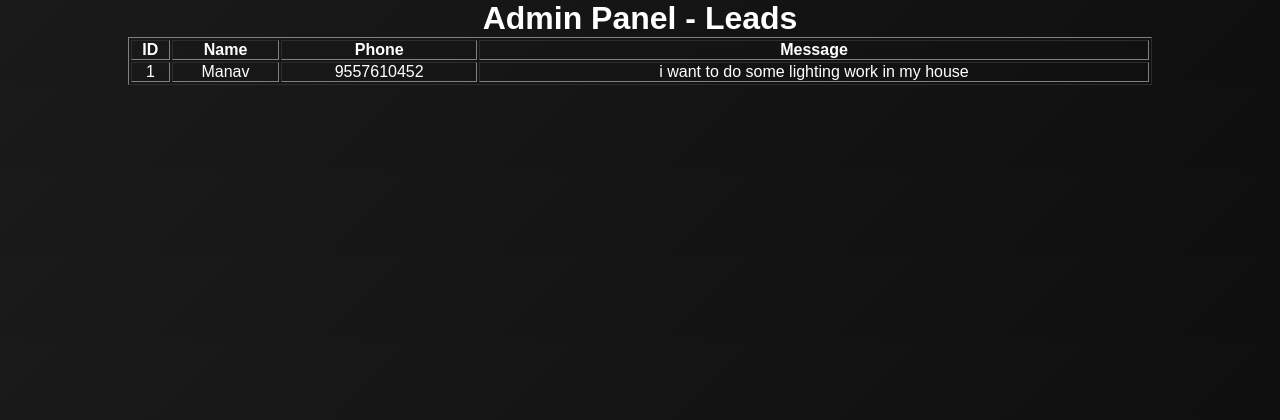
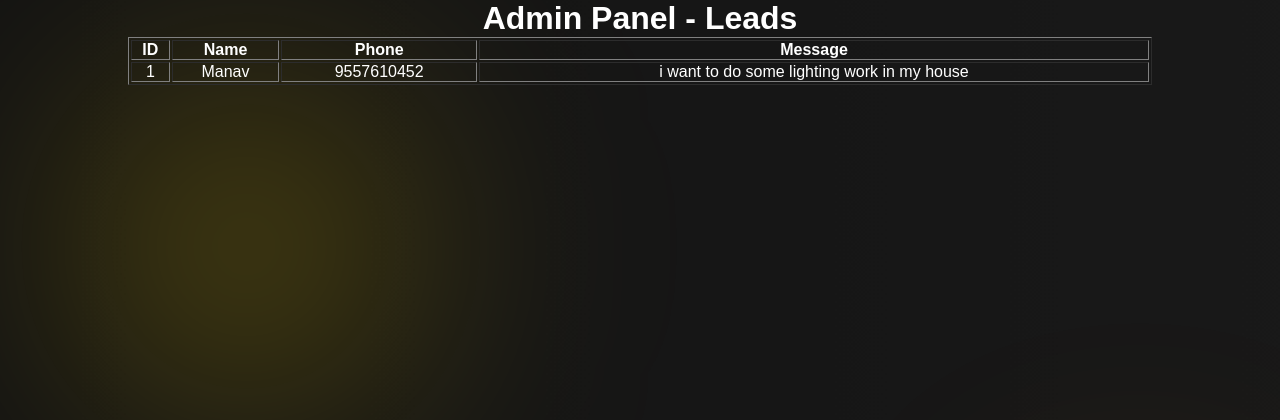
Before and after one commit to manavv-pal/interior-website, a Flask app: page /admin in a window 1280 px wide. Shown: the top 420 px of the page. Run offline with Flask 3, Linux system fonts and the light colour scheme; data comes from the database, SQL or seed files in the repository.

Commit message:
Update style.css

```diff
--- a/static/style.css
+++ b/static/style.css
@@ -182,3 +182,53 @@ input, textarea {
   }
 
 }
+body {
+  background: linear-gradient(270deg, #1a1a1a, #0f0f0f, #1a1a1a);
+  background-size: 400% 400%;
+  animation: gradientMove 12s ease infinite;
+}
+
+
+body::before {
+  content: "";
+  position: fixed;
+  width: 500px;
+  height: 500px;
+  background: radial-gradient(circle, rgba(255,215,0,0.35), transparent 70%);
+  top: -150px;
+  left: -150px;
+  filter: blur(120px);
+  animation: moveGlow 12s infinite alternate ease-in-out;
+  z-index: -1;
+}
+
+
+body::after {
+  content: "";
+  position: fixed;
+  width: 400px;
+  height: 400px;
+  background: radial-gradient(circle, rgba(255,140,0,0.25), transparent 70%);
+  bottom: -150px;
+  right: -150px;
+  filter: blur(100px);
+  animation: moveGlow2 14s infinite alternate ease-in-out;
+  z-index: -1;
+}
+
+
+@keyframes gradientMove {
+  0% { background-position: 0% 50%; }
+  50% { background-position: 100% 50%; }
+  100% { background-position: 0% 50%; }
+}
+
+@keyframes moveGlow {
+  0% { transform: translate(0, 0); }
+  100% { transform: translate(250px, 250px); }
+}
+
+@keyframes moveGlow2 {
+  0% { transform: translate(0, 0); }
+  100% { transform: translate(-200px, -200px); }
+}
```
